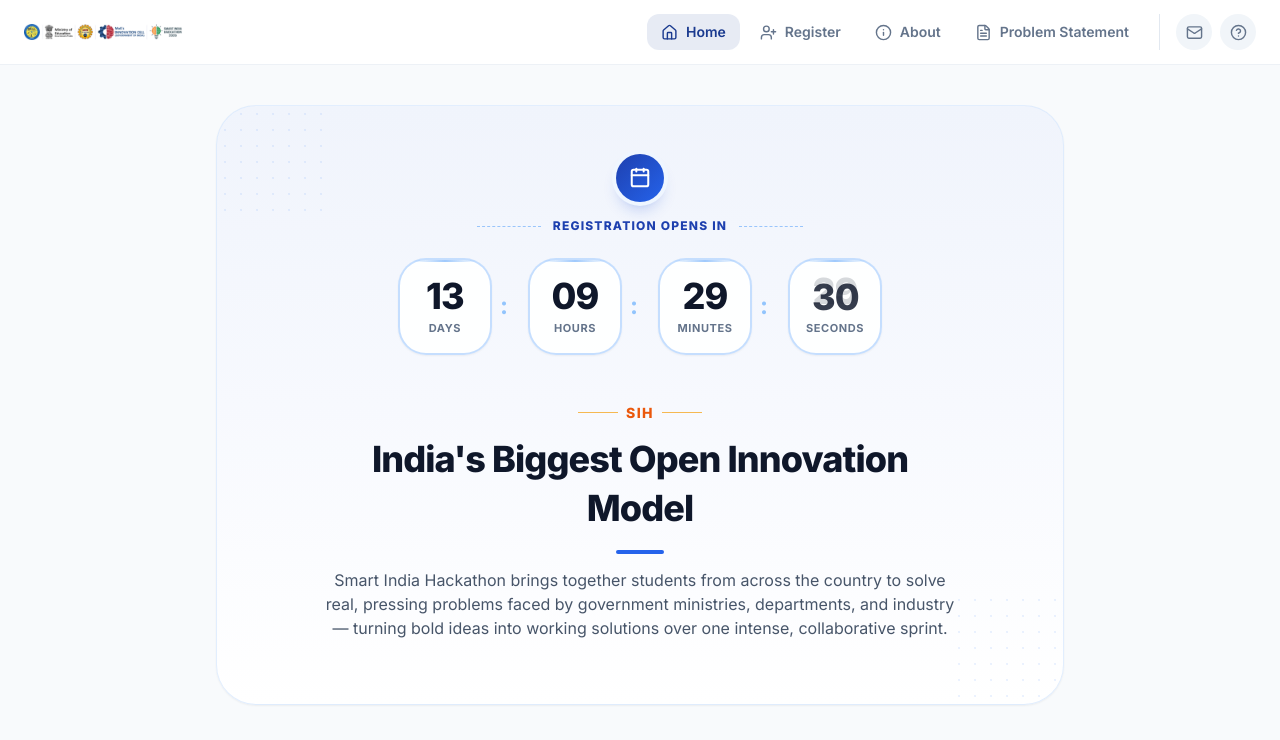
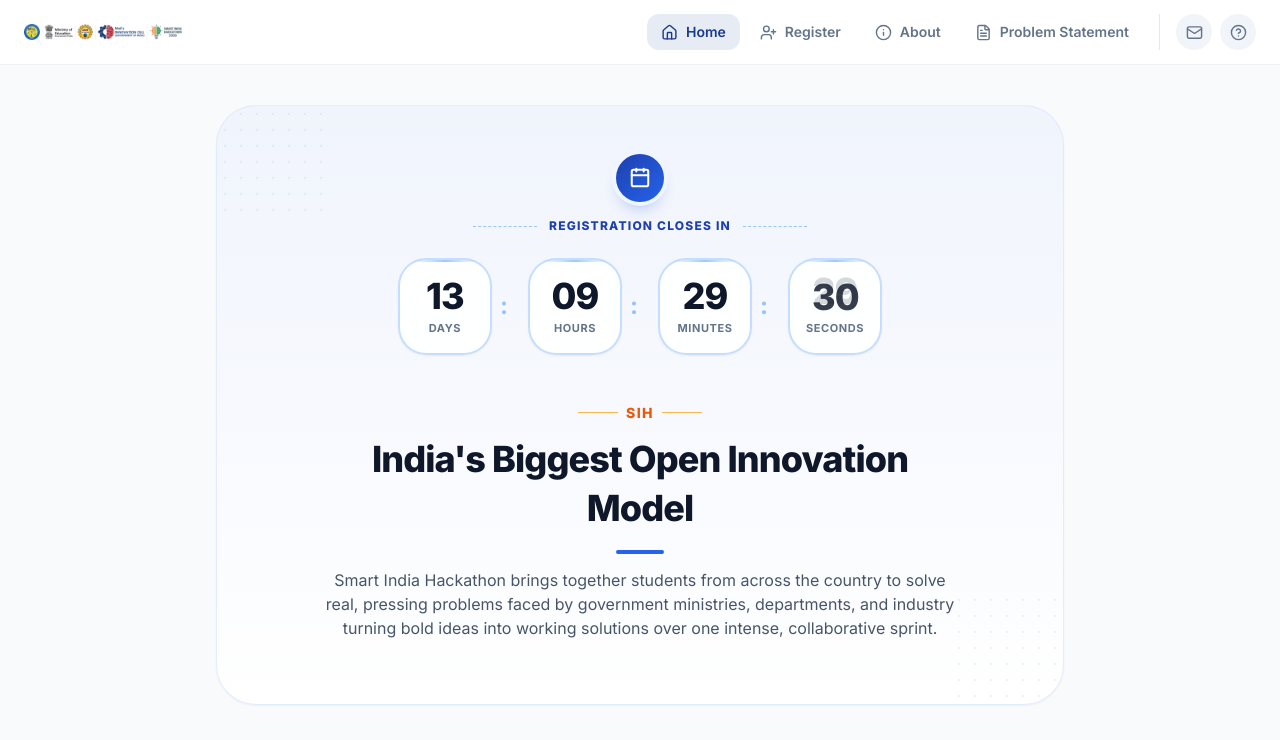
Before and after one commit to amanojhareal/gecv.sihinternal, a React (Vite) app: page / in a window 1280 px wide. Shown: the top 740 px of the page. Built offline with nearby package versions, Linux system fonts and the light colour scheme.

Commit message:
quick action completed..and small changes in sih into and countdoen timer

```diff
--- a/src/pages/LandingPage/components/CountdownTimer.jsx
+++ b/src/pages/LandingPage/components/CountdownTimer.jsx
@@ -51,7 +51,7 @@
           <div className="mt-4 flex items-center justify-center gap-3">
             <span className="h-px w-8 sm:w-16 border-t border-dashed border-blue-400/60" aria-hidden="true" />
             <span className="whitespace-nowrap text-[11px] sm:text-xs font-extrabold uppercase tracking-widest text-[#1e40af]">
-              Registration Opens In
+              Registration Closes In
             </span>
             <span className="h-px w-8 sm:w-16 border-t border-dashed border-blue-400/60" aria-hidden="true" />
           </div>
--- a/src/pages/LandingPage/components/QuickActions.jsx
+++ b/src/pages/LandingPage/components/QuickActions.jsx
@@ -1,6 +1,6 @@
 import { Link } from "react-router-dom";
 import { FileCode2, SquarePen, Download, FileUp } from "lucide-react";
-import { SIH_PORTAL_URL } from "../../../config/links";
+import { SIH_PORTAL_URL,REGISTER_FORM_URL,UPLOAD_PPT_FORM_URL } from "../../../config/links";
 import { ROUTE_PATHS } from "../../../routes";
 
 const TEMPLATE_URL = "/assets/templates/SIH_PPT_Template.pptx";
@@ -59,8 +59,10 @@
         </a>
 
         {/* Card 3: Internal Reg. Form (REQUIRED Badge) */}
-        <Link
-          to={ROUTE_PATHS.REGISTER}
+        <a
+          href={REGISTER_FORM_URL}
+          target="_blank"
+          rel="noopener noreferrer"
           className="group relative flex flex-col items-center justify-center text-center rounded-2xl border border-emerald-200/90 bg-emerald-50/10 p-5 sm:p-6 shadow-sm transition-all duration-300 hover:border-emerald-400 hover:bg-emerald-50/30 hover:shadow-md hover:-translate-y-1 cursor-pointer"
         >
           {/* Required Badge Tag */}
@@ -77,7 +79,7 @@
           <p className="mt-1 text-[11px] font-semibold text-slate-400">
             GEC Vaishali Team Reg.
           </p>
-        </Link>
+        </a>
 
         {/* Card 4: PPT Template */}
         <a
@@ -97,8 +99,10 @@
         </a>
 
         {/* Card 5: Submit Your PPT (REQUIRED Badge) */}
-        <Link
-          to={ROUTE_PATHS.REGISTER}
+        <a
+          href={UPLOAD_PPT_FORM_URL}
+          target="_blank"
+          rel="noopener noreferrer"
           className="group relative flex flex-col items-center justify-center text-center rounded-2xl border border-rose-200/90 bg-rose-50/20 p-5 sm:p-6 shadow-sm transition-all duration-300 hover:border-rose-400 hover:bg-rose-50/40 hover:shadow-md hover:-translate-y-1 cursor-pointer"
         >
           {/* Required Badge Tag */}
@@ -115,7 +119,7 @@
           <p className="mt-1 text-[11px] font-semibold text-slate-400">
             Upload Presentation File
           </p>
-        </Link>
+        </a>
 
       </div>
     </section>
--- a/src/pages/LandingPage/components/SihIntroduction.jsx
+++ b/src/pages/LandingPage/components/SihIntroduction.jsx
@@ -27,7 +27,7 @@
 
       {/* Blurb */}
       <p className="mt-3 text-sm sm:text-base text-slate-600 leading-relaxed font-normal">
-        Smart India Hackathon brings together students from across the country to solve real, pressing problems faced by government ministries, departments, and industry — turning bold ideas into working solutions over one intense, collaborative sprint.
+        Smart India Hackathon brings together students from across the country to solve real, pressing problems faced by government ministries, departments, and industry turning bold ideas into working solutions over one intense, collaborative sprint.
       </p>
     </div>
   );
```
